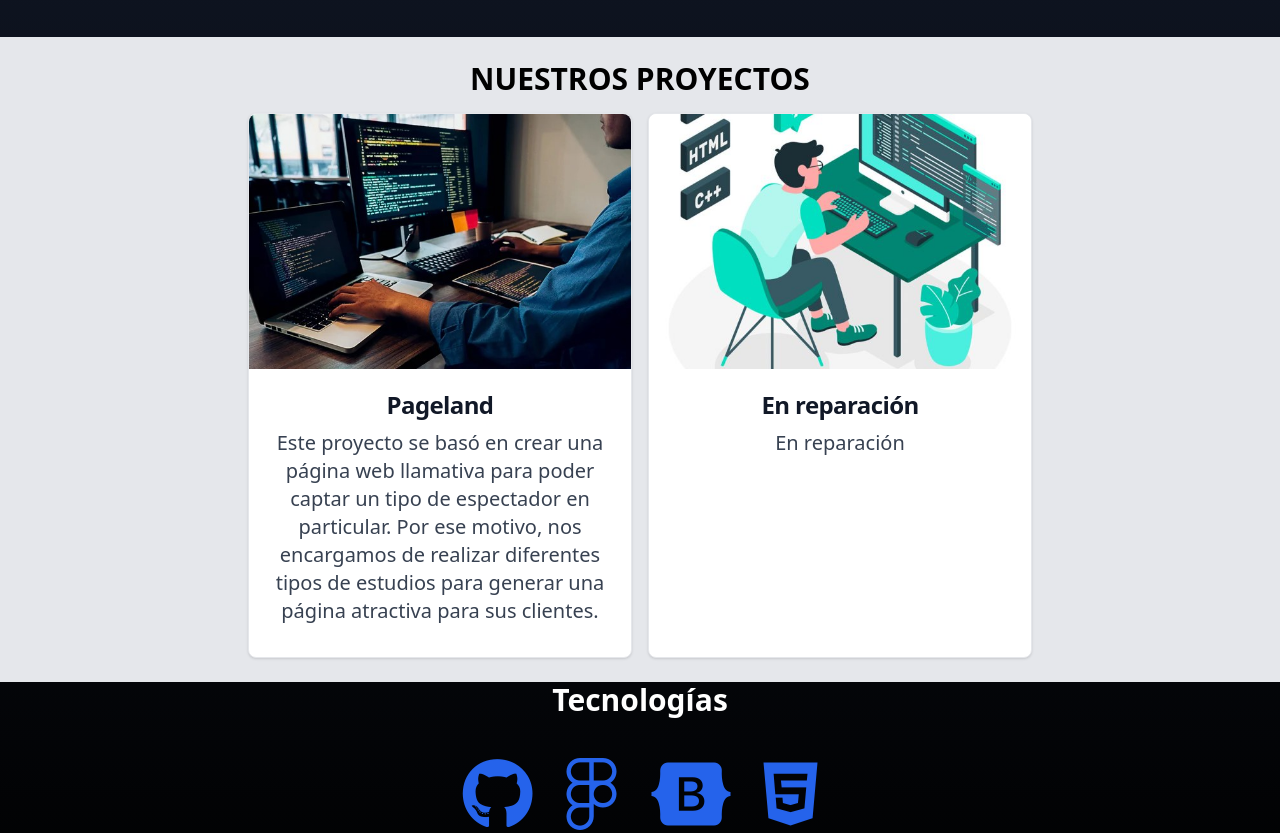
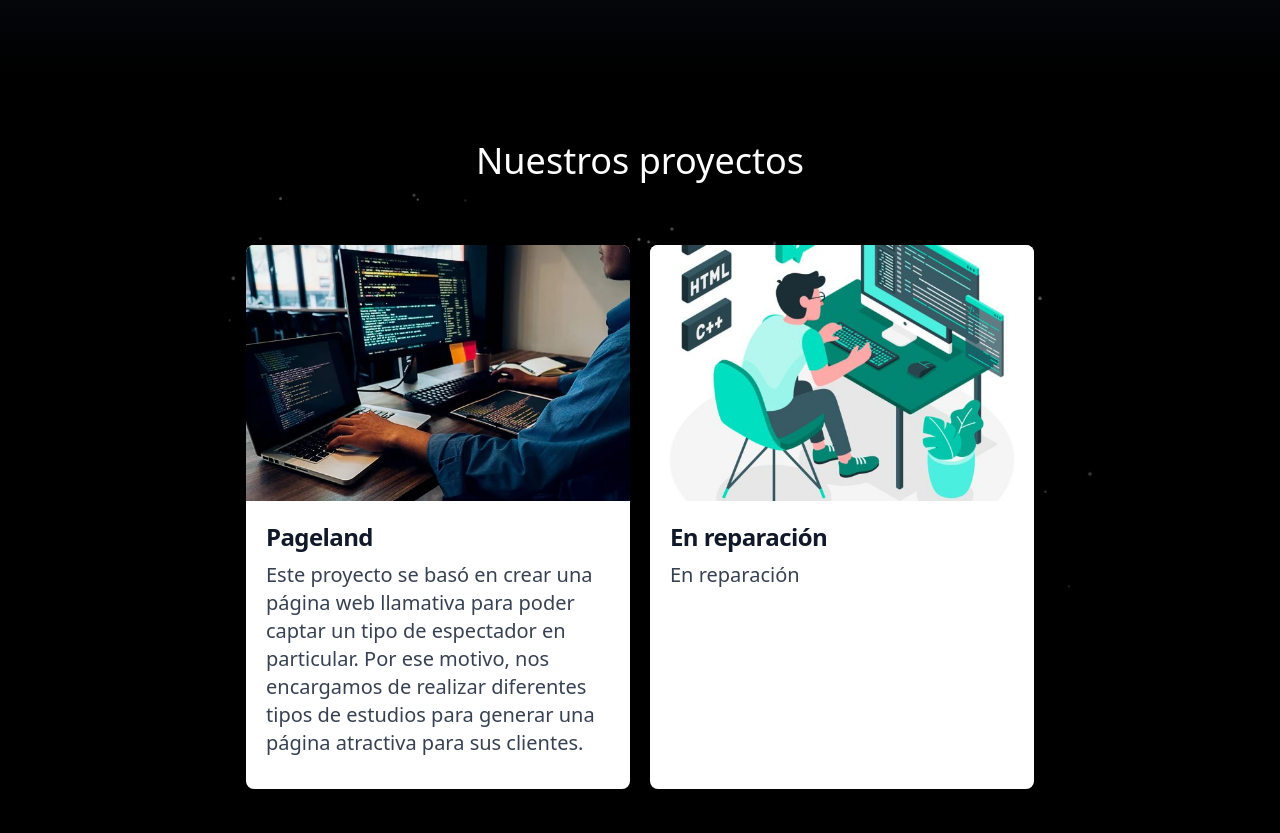
Before and after one commit to vtroitino-uade/new-commerce, a website: page portfolio.html in a window 1280 px wide. Shown: the part 331-1164 px from the top of the page. Drawn offline with nearby package versions, Linux system fonts and the light colour scheme; files that its build step writes are made by us from their sources.

Commit message:
portfolio

```diff
--- a/portfolio.html
+++ b/portfolio.html
@@ -17,9 +17,10 @@
   </head>
   <body class="bg-black">
     <header id="header-placeholder" class="bg-black text-white h-24"></header>
+
     <main>
       <section
-        class="container text-center py-20 bg-gradient-to-b from-gray-900 to-black content"
+        class="text-center py-20 bg-gradient-to-b from-gray-900 to-black content"
       >
         <h1 class="mb-2 mt-0 text-center text-container-white">PORTFOLIO</h1>
         <p class="text-xl text-center font-light text-container-white">
@@ -29,17 +30,14 @@
           de nuestros desarrollos. <br />
           Te invitamos a que sigas conociendo en detalle nuestros proyectos.
         </p>
+      </section>
 
-        <div class="bg-gray-200 p-6 mt-10">
-          <h3 class="text-3xl font-semibold text-center mb-4">
-            NUESTROS PROYECTOS
-          </h3>
+      <div class="container mx-auto p-6 my-10">
+        <h2 class="text-center font-thin pb-12 text-white">Nuestros proyectos</h2>
         <div
-            class="flex flex-wrap mt-4 justify-center space-x-4 space-y-4 md:space-y-0"
+          class="flex flex-wrap gap-5 mt-4 justify-center space-y-4  md:space-y-0"
         >
-            <div
-              class="max-w-sm bg-white border border-gray-200 rounded-lg shadow"
-            >
+          <div class="max-w-sm bg-white rounded-lg shadow transition-transform duration-300 transform hover:scale-105">
             <a href="./index.html" target="_blank">
               <img
                 class="rounded-t-lg"
@@ -58,14 +56,12 @@
               <p class="mb-3 font-normal text-gray-700">
                 Este proyecto se basó en crear una página web llamativa para
                 poder captar un tipo de espectador en particular. Por ese
-                  motivo, nos encargamos de realizar diferentes tipos de
-                  estudios para generar una página atractiva para sus clientes.
+                motivo, nos encargamos de realizar diferentes tipos de estudios
+                para generar una página atractiva para sus clientes.
               </p>
             </div>
           </div>
-            <div
-              class="max-w-sm bg-white border border-gray-200 rounded-lg shadow"
-            >
+          <div class="max-w-sm bg-white border-gray-200 rounded-lg shadow">
             <a href="#" target="_blank">
               <img
                 class="rounded-t-lg"
@@ -82,15 +78,19 @@
                 </h5>
               </a>
               <p class="mb-3 font-normal text-gray-700">En reparación</p>
+              <p class="text-white select-none">
+                página web llamativa para poder captar un tipo de espectador en
+                particular. Por ese motivo, nos encargamos de realizar
+                diferentes tipos de estudios para generar una página atractiva
+                para sus clientes.
+              </p>
             </div>
           </div>
         </div>
       </div>
 
       <!-- <div class="flex flex-col items-center mt-10 mb-10 bg-white"> -->
-        <h2 class="text-3xl text-center text-white mb-4 font-bold">
-          Tecnologías
-        </h2>
+        <h2 class="text-center font-thin pb-12 text-white">Tecnologías</h2>
       <div class="flex justify-center items-center py-6 flex-wrap">
         <i
           class="fab fa-github text-7xl text-blue-600 hover:text-gray-300 mx-4 mb-4"
@@ -105,7 +105,6 @@
           class="fab fa-html5 text-7xl text-blue-600 hover:text-gray-300 mx-4 mb-4"
         ></i>
       </div>
-      </section>
     </main>
     <footer
       id="footer-placeholder"
--- a/services.html
+++ b/services.html
@@ -15,7 +15,7 @@
       <section
         class="text-center py-20 bg-gradient-to-b from-gray-900 to-black content"
       >
-        <div class="container mx-auto px-4">
+        <div class="container w-full px-4">
           <h1
             class="text-white text-3xl md:text-4xl lg:text-6xl font-bold mb-4"
           >
@@ -33,7 +33,7 @@
       <!-- Services Section -->
       <section class="py-16 content">
         <div class="container mx-auto px-4 text-center">
-          <h2 class="text-3xl text-container-white font-thin mb-12">
+          <h2 class="text-container-white font-thin mb-12">
             Desarrollamos tecnología que marca la diferencia.
           </h2>
           <div class="grid grid-cols-1 sm:grid-cols-2 md:grid-cols-3 gap-8">
```
Lines whose indentation alone changed are shown as unchanged.
